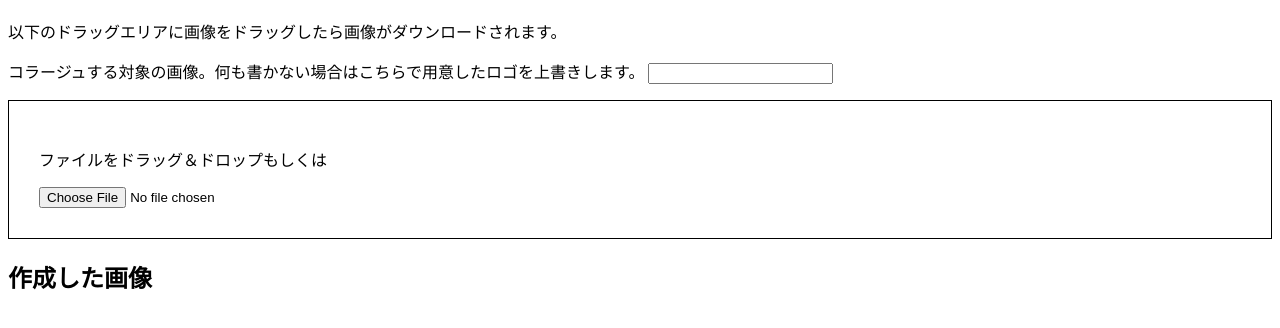
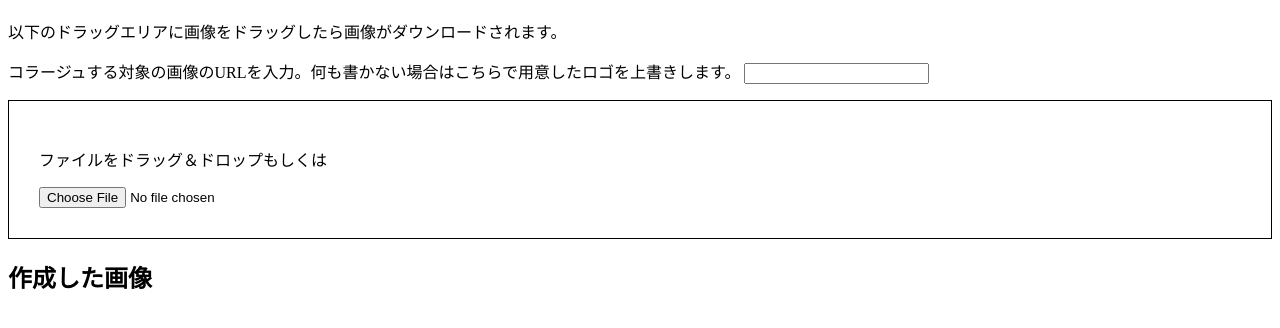
Before and after one commit to gasegi/imgcollage, a website: page docs/index.html in a window 1280 px wide. Shown: the part 70-398 px from the top of the page. Drawn offline with Linux system fonts and the light colour scheme.

Commit message:
文言修正

```diff
--- a/docs/index.html
+++ b/docs/index.html
@@ -166,8 +166,8 @@
     <p>以下のドラッグエリアに画像をドラッグしたら画像がダウンロードされます。</p>
   </div>
   <div>
-    コラージュする対象の画像。何も書かない場合はこちらで用意したロゴを上書きします。
-    <input id="collage-url" type="text">
+    コラージュする対象の画像のURLを入力。何も書かない場合はこちらで用意したロゴを上書きします。
+    <input id="collage-url" placeholder="" type="text">
     <p id='error-message' style="color:red;"></p>
     <div id="drop-zone" style="border: 1px solid; padding: 30px;">
       <p>ファイルをドラッグ＆ドロップもしくは</p>
```
